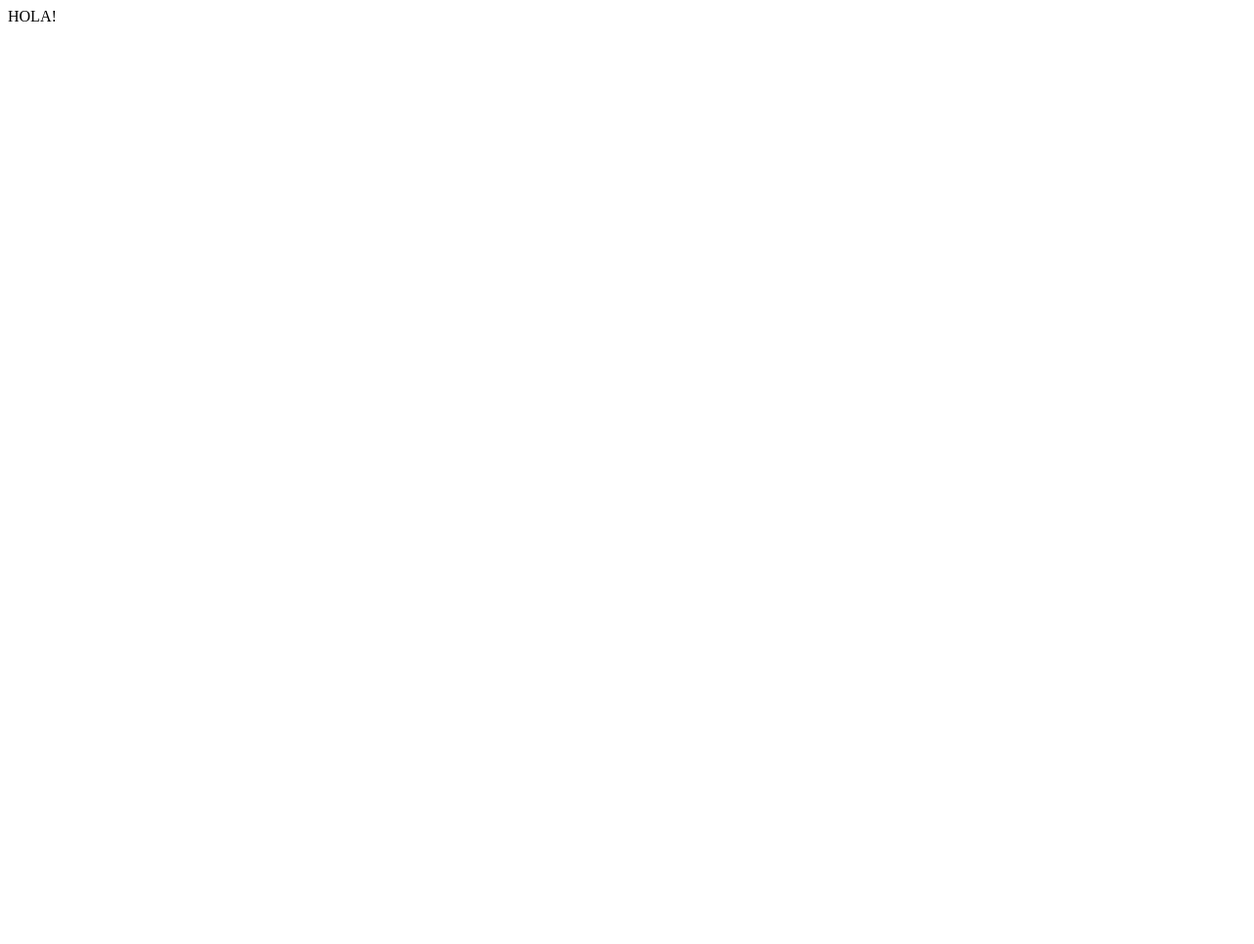
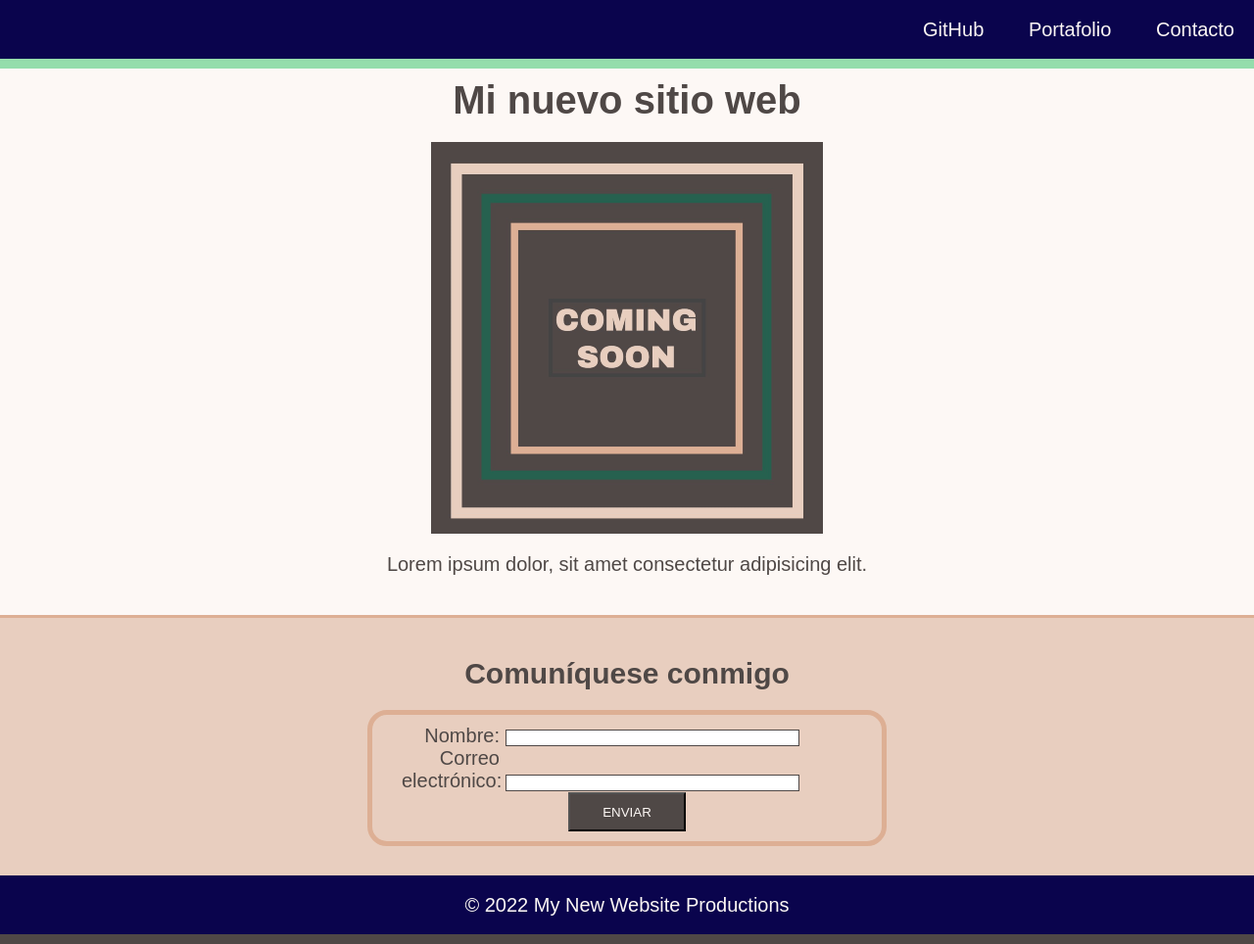
Before and after one commit to Davidmome/git-test, a plain HTML site: page index.html in a window 1280 px wide. Shown: the whole page at 98% size. Before the commit the page ends 800 px from the top, so only its background shows below. Drawn offline with Linux system fonts and the light colour scheme.

Commit message:
mini-test

```diff
--- /dev/null
+++ b/assets/css/style.css
@@ -0,0 +1,114 @@
+/* Universal Selector */
+* {
+  margin:0;
+  padding:0;
+}
+
+/* Element Selectors */
+body {
+  position: relative;
+  font-family: sans-serif;
+  font-size: 20px;
+  background-color: #FDF8F5;
+  color: #4F4846;
+}
+
+h1,
+h2 {
+  margin: 20px;
+}
+
+main {
+  padding: 60px 0;
+}
+
+li {
+  display: inline;
+  padding: 0px 20px;
+  text-decoration: none;
+}
+
+a {
+  text-decoration: none;
+  color: #FDF8F5;
+}
+
+header,
+footer {
+  height: 60px;
+  width: 100%;
+  line-height: 60px;
+  background-color: #0a044d;
+
+}
+
+header {
+  position: fixed;
+  border-bottom: 10px solid #94ddac;
+}
+
+footer {
+  position: absolute;
+  margin-top: 0;
+  bottom: 0;
+  border-bottom: 10px solid #4F4846;
+  color: #FDF8F5;
+}
+
+figure {
+  margin-bottom: 40px;
+}
+
+img {
+  display: block;
+  margin: 20px auto;
+}
+
+section {
+  margin-bottom: 0;
+  padding: 20px 10px 40px 10px;
+  border-top: 3px solid #DDAF94;
+  background-color:  #E8CEBF;
+}
+
+form {
+  /* Center the form on the page */
+  margin: 0 auto;
+  width: 500px;
+  padding: 10px;
+  border: 5px solid #DDAF94;
+  border-radius: 20px;
+}
+
+label {
+  display: inline-block;
+  width: 100px;
+}
+
+input,
+textarea {
+  box-sizing: border-box;
+  width: 300px;
+  border: 1px solid #4F4846;
+}
+
+textarea {
+  vertical-align: top;
+  height: 60px;
+}
+
+button {
+  height: 40px;
+  width: 120px;
+  background-color: #4F4846;
+  color: #FDF8F5;
+}
+
+/* Class Selectors */
+.text-center {
+  text-align: center;
+}
+
+.text-right {
+  text-align: right;
+}
--- a/index.html
+++ b/index.html
@@ -1 +1,52 @@
-HOLA!
+<!DOCTYPE html>
+<html lang="en-US">
+<head>
+  <meta charset="UTF-8">
+  <meta name="viewport" content="width=device-width, initial-scale=1.0">
+  <link rel="stylesheet" type="text/css" href="./assets/css/style.css">
+  <title>Mi página de inicio</title>
+</head>
+
+<body>
+  <header>
+    <nav class="text-right">
+      <ul>
+        <li> <a href="https://github.com/" target="_blank">GitHub</a></li>
+        <li> <a href="#" target="_blank">Portafolio</a></li>
+        <li> <a href="#contact" target="_blank">Contacto</a></li>
+      </ul>
+    </nav>
+  </header>
+
+  <main>
+    <h1 class="text-center">Mi nuevo sitio web</h1>
+    <figure>
+      <img src="./assets/images/image-1.png" alt="Gráfico con el texto Próximamente">
+      <figcaption class="text-center">Lorem ipsum dolor, sit amet consectetur adipisicing elit.</figcaption>
+    </figure>
+    <section id="contact">
+      <h2 class="text-center">Comuníquese conmigo</h2>
+      <form>
+        <ul>
+          <li>
+            <label class="text-right" for="name">Nombre:</label>
+            <input type="text" id="name" name="user-name">
+          </li>
+          <li>
+            <label class="text-right" for="email">Correo electrónico:</label>
+            <input type="text" id="email" name="user-email">
+          </li>
+        </ul>
+        <div class="text-center">
+          <button type="submit">ENVIAR</button>
+        </div>
+      </form>
+    </section>
+  </main>
+
+  <footer class="text-center">
+    © 2022 My New Website Productions
+  </footer>
+
+</body>
+</html>
```
Also changed, not shown: assets/images/image-1.png (added), assets/images/image_1.png (added).
